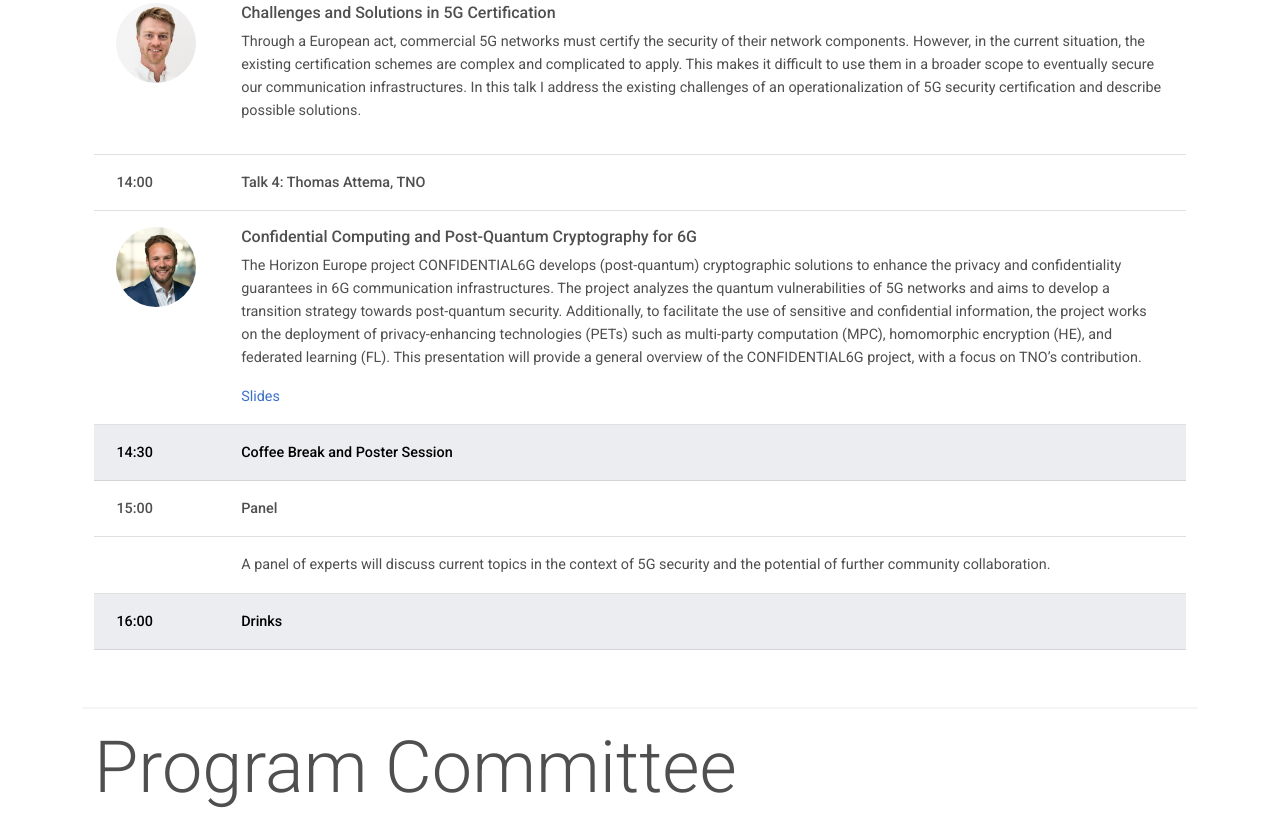
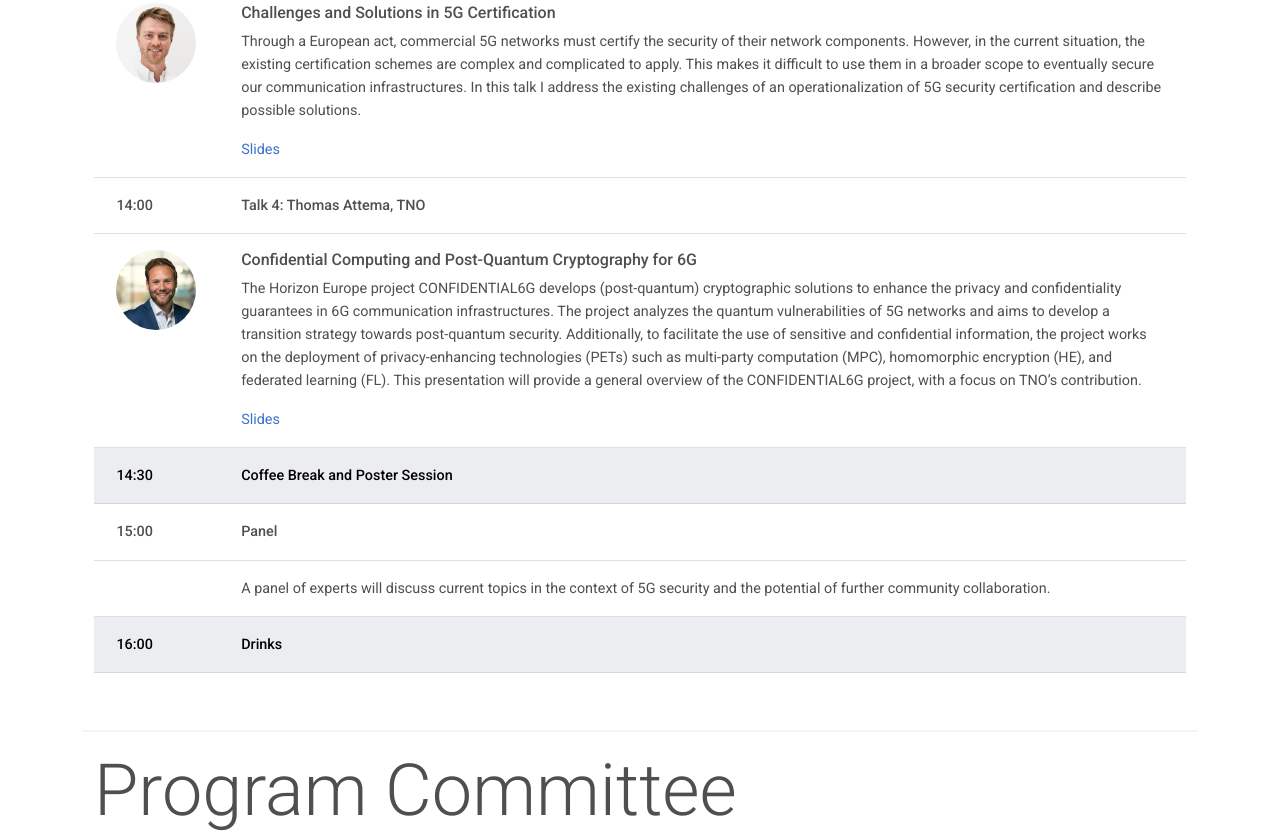
Before and after one commit to katharinakohls/fuse_website, a website: page index.html in a window 1280 px wide. Shown: the part 3223-4055 px from the top of the page. Drawn offline with Linux system fonts and the light colour scheme.

Commit message:
added slides

```diff
--- a/index.html
+++ b/index.html
@@ -292,6 +292,7 @@
                 apply. This makes it difficult to use them in a broader scope to eventually secure our communication
                 infrastructures. In this talk I address the existing challenges of an operationalization of 5G security
                 certification and describe possible solutions.</p>
+                <a href="slides/david.pdf">Slides</a>
             </td>
           </tr>
           <tr>
```
Also changed, not shown: 1 other file.
